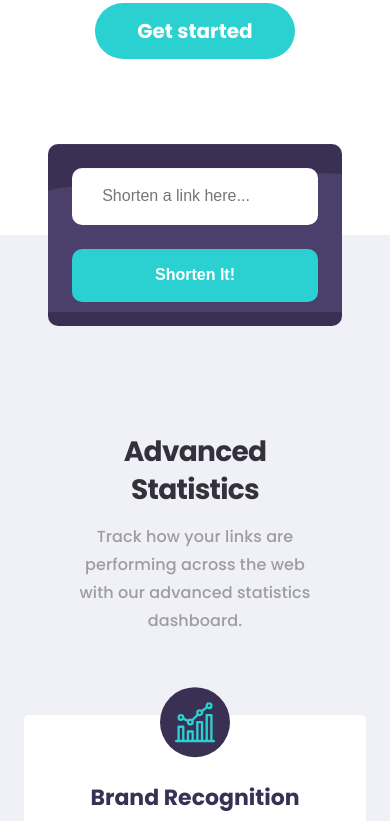
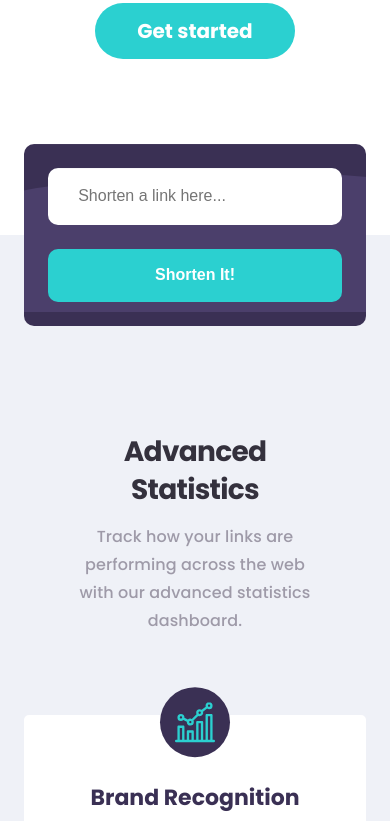
Before and after one commit to FoxMalder-coder/Shortly, a website built with Parcel: page index.html in a window 390 px wide. Shown: the part 928-1749 px from the top of the page. Built offline with nearby package versions, Linux system fonts and the light colour scheme.

Commit message:
style updates

```diff
--- a/index.html
+++ b/index.html
@@ -361,7 +361,7 @@
     </div>
     <main>
         <section class="section-input intro-hide">
-            <div class="container mobile-overflow">
+            <div class="container">
                 <form action="#" class="form">
                     <input type="text" id="input" class="form__input" placeholder="Shorten a link here...">
                     <label class="form__label" for="input"><i>Please add a link</i></label>
--- a/js/gsapScrollTriggers.js
+++ b/js/gsapScrollTriggers.js
@@ -16,7 +16,7 @@ export const mobileScrollTriggers = ()=> {
             start: 'center center'
         },
         rotate: 90,
-        x: 200,
+        opacity: 0,
         transformOrigin: 'right',
         duration: 1.35,
         ease:"bounce.out"
--- a/sass/_input.scss
+++ b/sass/_input.scss
@@ -12,7 +12,6 @@
 
         @include respond(phone){
             margin: 0 3rem;
-            overflow: initial;
         }
     }
 }
```
Also changed, not shown: css/style.css.
